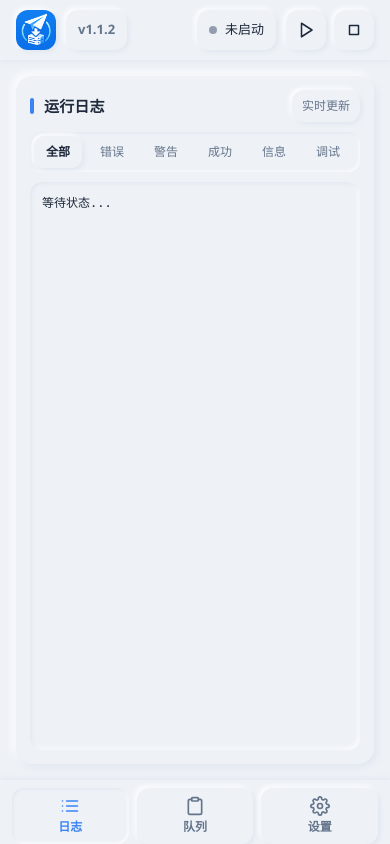
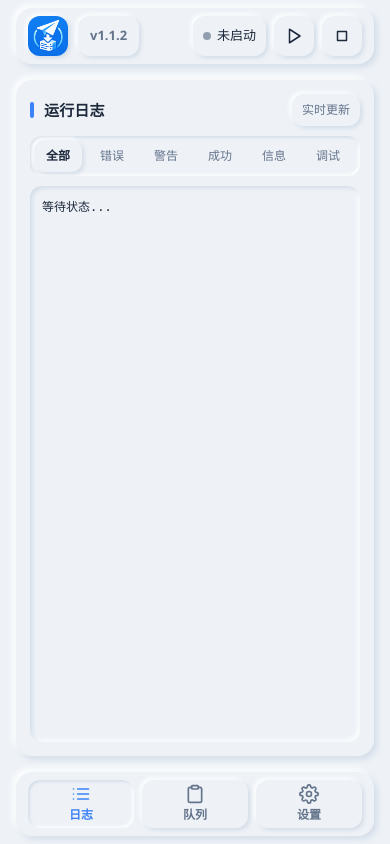
Before and after one commit to kuke2733/tg-bot-dl, a Flask app: page / in a window 390 px wide. Run offline with Flask 3, Linux system fonts and the light colour scheme; data that the repository does not hold is empty; parts of the project's set-up code (start-up, migrations or seed data) failed here and were passed over.

Commit message:
顶栏和手机底栏改成与大卡片对齐的圆角条，拟态阴影略加强且更干净。

```diff
--- a/web/templates/index.html
+++ b/web/templates/index.html
@@ -26,20 +26,22 @@
       --radius-sm: 12px;
       --radius: 16px;
       --neu-light: #ffffff;
-      --neu-dark: #e0e6ef;
+      --neu-dark: rgba(167, 184, 206, 0.4);
       --shadow-out:
-        3px 3px 8px var(--neu-dark),
-        -3px -3px 8px var(--neu-light);
+        4px 4px 8px var(--neu-dark),
+        -4px -4px 8px var(--neu-light);
       --shadow-out-sm:
-        2px 2px 5px var(--neu-dark),
-        -2px -2px 5px var(--neu-light);
+        3px 3px 5px var(--neu-dark),
+        -3px -3px 5px var(--neu-light);
       --shadow-in:
-        inset 1.5px 1.5px 4px var(--neu-dark),
-        inset -1.5px -1.5px 4px var(--neu-light);
+        inset 3px 3px 6px var(--neu-dark),
+        inset -3px -3px 6px var(--neu-light);
       --shadow-in-sm:
-        inset 1px 1px 3px var(--neu-dark),
-        inset -1px -1px 3px var(--neu-light);
-      --shadow-lg: 4px 4px 12px var(--neu-dark), -4px -4px 12px var(--neu-light);
+        inset 2px 2px 4px var(--neu-dark),
+        inset -2px -2px 4px var(--neu-light);
+      --shadow-lg:
+        6px 6px 12px var(--neu-dark),
+        -6px -6px 12px var(--neu-light);
       --safe-top: env(safe-area-inset-top, 0px);
       --safe-bottom: env(safe-area-inset-bottom, 0px);
       --safe-left: env(safe-area-inset-left, 0px);
@@ -47,8 +49,9 @@
       --mobile-nav-h: 64px;
       --scroll-thumb: rgba(148, 163, 184, 0.28);
       --scroll-thumb-hover: rgba(148, 163, 184, 0.45);
-      --header-shadow: 0 1px 6px rgba(148, 163, 184, 0.14);
-      --nav-shadow: 0 -1px 6px rgba(148, 163, 184, 0.14);
+      --page-pad-x: 24px;
+      --panel-pad: 10px;
+      --bar-inset: calc(var(--page-pad-x) + var(--panel-pad));
     }
     * {
       box-sizing: border-box;
@@ -93,14 +96,12 @@
       height: 100vh;
       background: var(--bg);
     }
-    header { width: 100%; }
-    .inner { max-width: 1320px; margin: 0 auto; padding: 0 24px; width: 100%; }
     .main-container {
       display: flex;
       flex: 1;
       overflow: hidden;
       gap: 20px;
-      padding: 20px 24px 24px;
+      padding: 16px var(--page-pad-x) 24px;
     }
     .left-panel, .right-panel {
       flex: 1;
@@ -108,15 +109,20 @@
       flex-direction: column;
       min-width: 0;
       overflow: hidden;
-      padding: 10px;
+      padding: var(--panel-pad);
     }
     .right-panel {
       overflow-y: auto;
       gap: 16px;
     }
     header {
+      flex: none;
+      width: calc(100% - 2 * var(--bar-inset));
+      min-width: 0;
+      margin: 16px var(--bar-inset) 0;
+      border-radius: var(--radius);
       background: var(--bg);
-      box-shadow: var(--header-shadow);
+      box-shadow: var(--shadow-out);
       position: sticky;
       top: 0;
       z-index: 5;
@@ -127,6 +133,8 @@
       justify-content: space-between;
       gap: 20px;
       min-height: 68px;
+      padding: 0 18px;
+      width: 100%;
     }
     .toolbar {
       display: flex;
@@ -276,6 +284,13 @@
     .primary {
       background: var(--accent);
       color: var(--accent-ink);
+    }
+    @media (hover: hover) and (pointer: fine) {
+      .icon-btn:active:not(:disabled),
+      .queue-actions button:active:not(:disabled),
+      .queue-item-stop:active:not(:disabled) {
+        box-shadow: var(--shadow-in-sm);
+      }
     }
     .icon-btn svg, .primary svg, .password-toggle svg {
       width: 18px;
@@ -729,7 +744,8 @@
       .queue-card { min-height: 320px; }
     }
     @media (max-width: 820px) {
-      .main-container { padding: 16px; gap: 16px; }
+      :root { --page-pad-x: 16px; }
+      .main-container { padding: 16px var(--page-pad-x); gap: 16px; }
       .grid { grid-template-columns: 1fr; }
       .header-row { flex-wrap: wrap; padding-top: 14px; padding-bottom: 14px; }
       .check { margin-top: 0; }
@@ -739,6 +755,25 @@
     }
     /* —— 手机端：底部分区 + 紧凑顶栏 —— */
     @media (max-width: 768px) {
+      :root {
+        --page-pad-x: 8px;
+        --panel-pad: 8px;
+        --shadow-out:
+          3px 3px 6px var(--neu-dark),
+          -3px -3px 6px var(--neu-light);
+        --shadow-out-sm:
+          2px 2px 4px var(--neu-dark),
+          -2px -2px 4px var(--neu-light);
+        --shadow-in:
+          inset 2px 2px 4px var(--neu-dark),
+          inset -2px -2px 4px var(--neu-light);
+        --shadow-in-sm:
+          inset 1.5px 1.5px 3px var(--neu-dark),
+          inset -1.5px -1.5px 3px var(--neu-light);
+        --shadow-lg:
+          4px 4px 8px var(--neu-dark),
+          -4px -4px 8px var(--neu-light);
+      }
       html, body {
         height: 100dvh;
         overflow: hidden;
@@ -748,46 +783,39 @@
         padding-left: var(--safe-left);
         padding-right: var(--safe-right);
       }
-      .inner {
-        padding: 0;
-      }
       header {
-        padding: var(--safe-top) 16px 0;
+        margin: calc(var(--page-pad-x) + var(--safe-top)) var(--bar-inset) 0;
       }
       .header-row {
+        min-width: 0;
         min-height: 56px;
-        gap: 12px;
-        padding: 10px 0;
+        gap: 8px;
+        padding: 8px 12px;
         flex-wrap: nowrap;
       }
       .brand {
-        flex: none;
+        flex: 1 1 auto;
         min-width: 0;
       }
       header .brand-logo { display: block; }
       h1 { display: none; }
       .toolbar {
-        gap: 10px;
+        gap: 8px;
+        flex: 0 0 auto;
+        margin-left: auto;
+      }
+      .status {
+        padding: 0 10px;
+        gap: 6px;
         flex: none;
-        margin-left: auto;
-      }
-      .status {
-        padding: 0 12px;
-        gap: 8px;
-        flex: none;
       }
       .status #statusText { white-space: nowrap; }
-      .icon-btn {
-        width: 40px;
-        min-width: 40px;
-        min-height: 40px;
-      }
       .main-container {
         flex-direction: column;
         flex: 1;
         min-height: 0;
         overflow: hidden;
-        padding: 8px 8px calc(var(--mobile-nav-h) + var(--safe-bottom) + 8px);
+        padding: var(--page-pad-x) var(--page-pad-x) calc(var(--mobile-nav-h) + var(--safe-bottom) + 16px);
         gap: 0;
       }
       .left-panel,
@@ -797,7 +825,7 @@
         min-height: 0;
         width: 100%;
         overflow: hidden;
-        padding: 8px;
+        padding: var(--panel-pad);
       }
       .app-container[data-panel="logs"] .left-panel {
         display: flex;
@@ -946,16 +974,16 @@
         display: grid;
         grid-template-columns: 1fr 1fr 1fr;
         position: fixed;
-        left: var(--safe-left);
-        right: var(--safe-right);
-        bottom: 0;
+        left: calc(var(--safe-left) + var(--bar-inset));
+        right: calc(var(--safe-right) + var(--bar-inset));
+        bottom: calc(var(--page-pad-x) + var(--safe-bottom));
         z-index: 8;
-        height: calc(var(--mobile-nav-h) + var(--safe-bottom));
-        padding: 8px 12px var(--safe-bottom);
+        height: var(--mobile-nav-h);
+        padding: 8px 12px;
         gap: 8px;
         background: var(--bg);
-        border-top: none;
-        box-shadow: var(--nav-shadow);
+        border-radius: var(--radius);
+        box-shadow: var(--shadow-out);
       }
       .mobile-nav button {
         display: inline-flex;
@@ -1045,7 +1073,7 @@
 
   <div class="app-container" id="app" data-panel="logs">
     <header>
-      <div class="inner header-row">
+      <div class="header-row">
         <div class="brand">
           <img class="brand-logo" src="{{ url_for('static', filename='logo.png') }}" alt="Logo" />
           <h1>
```
